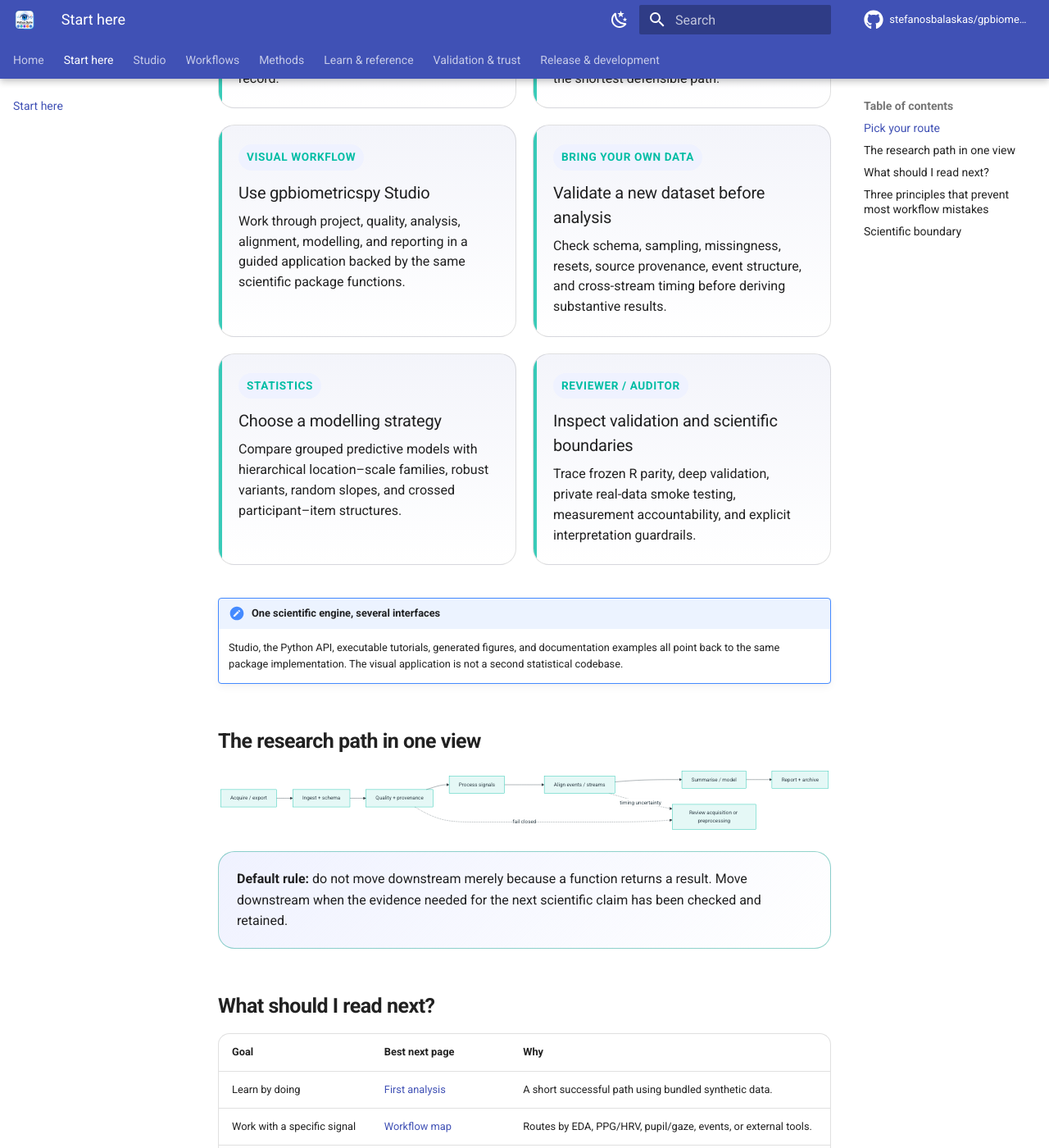
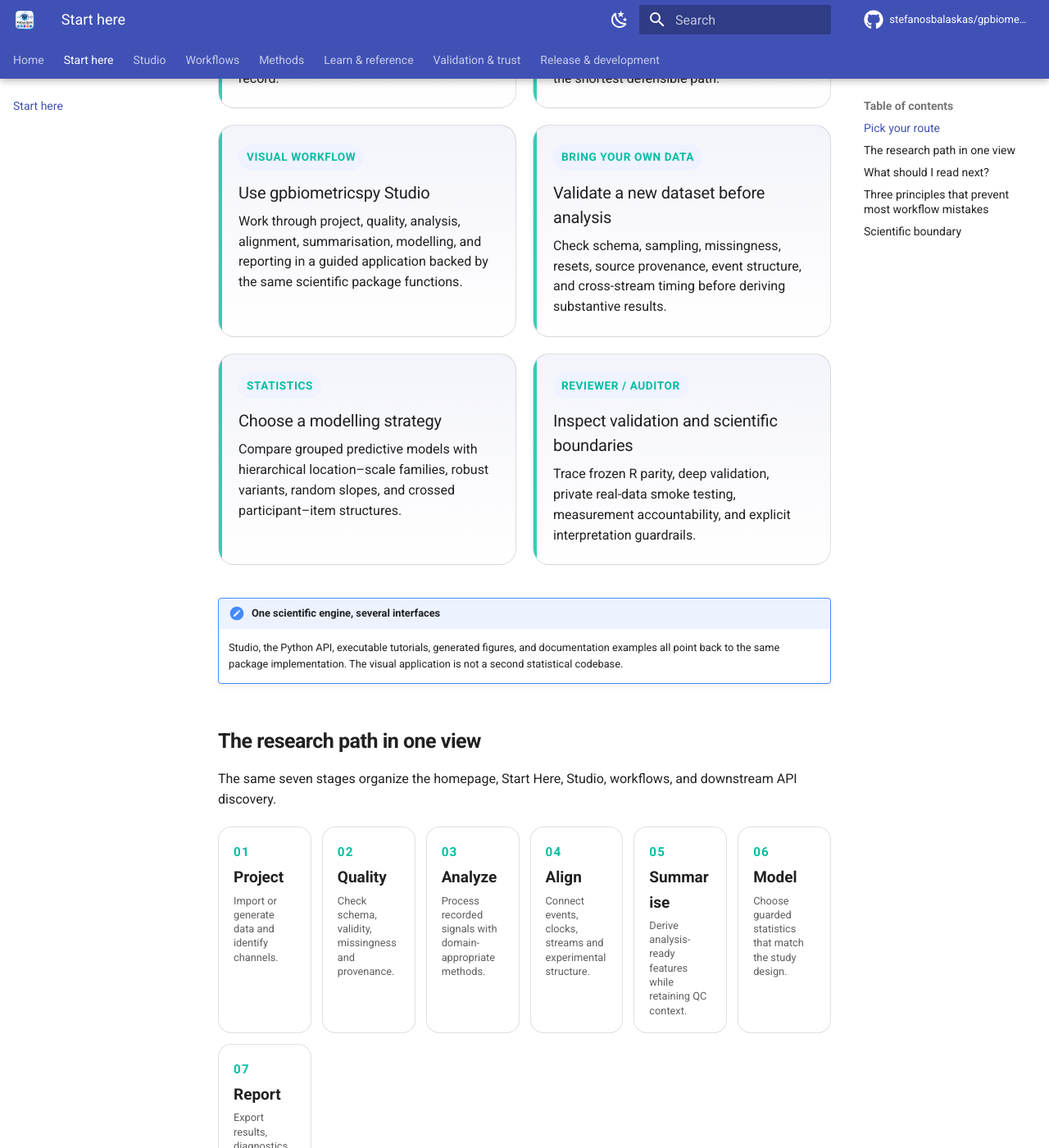
Before and after one commit to stefanosbalaskas/gpbiometricspy, an MkDocs documentation site: the page built from docs/start-here.md, in a window 1280 px wide and 1400 px high, scrolled down 674 px. Shown: the whole window at 82% size. Built offline with MkDocs 1.6.1 and Material for MkDocs 9.7.7, drawn with Linux system fonts in a browser that asks for light colours; plug-ins that fetch from the network failed and are left out; comment, search, counter and statistics services are not loaded; some of the changed text lies outside the part shown.

Commit message:
docs: align site entrypoints to seven-stage research journey (#144)
Expose the seven-stage research journey consistently across homepage and Start Here, add semantic stage markup for accessibility and stable browser testing, align related workflow/article copy, and run the full docs Playwright suite. Docs/site only; no scientific implementation or frozen export-surface changes.

````diff
--- a/docs/start-here.md
+++ b/docs/start-here.md
@@ -37,7 +37,7 @@ Choose the path that matches what you are trying to do. This page is intentional
 <a class="gp-route-card" href="../studio/">
 <span class="gp-route-label">Visual workflow</span>
 <h3>Use gpbiometricspy Studio</h3>
-<p>Work through project, quality, analysis, alignment, modelling, and reporting in a guided application backed by the same scientific package functions.</p>
+<p>Work through project, quality, analysis, alignment, summarisation, modelling, and reporting in a guided application backed by the same scientific package functions.</p>
 </a>
 
 <a class="gp-route-card" href="../guides/validate-dataset/">
@@ -65,16 +65,29 @@ Choose the path that matches what you are trying to do. This page is intentional
 
 ## The research path in one view
 
+The same seven stages organize the homepage, Start Here, Studio, workflows, and downstream API discovery.
+
+<div class="gp-flow gp-flow-product gp-flow-start-here" aria-label="Seven-stage research journey">
+<div data-research-stage="project"><strong>01</strong><span>Project</span><small>Import or generate data and identify channels.</small></div>
+<div data-research-stage="quality"><strong>02</strong><span>Quality</span><small>Check schema, validity, missingness and provenance.</small></div>
+<div data-research-stage="analyze"><strong>03</strong><span>Analyze</span><small>Process recorded signals with domain-appropriate methods.</small></div>
+<div data-research-stage="align"><strong>04</strong><span>Align</span><small>Connect events, clocks, streams and experimental structure.</small></div>
+<div data-research-stage="summarise"><strong>05</strong><span>Summarise</span><small>Derive analysis-ready features while retaining QC context.</small></div>
+<div data-research-stage="model"><strong>06</strong><span>Model</span><small>Choose guarded statistics that match the study design.</small></div>
+<div data-research-stage="report"><strong>07</strong><span>Report</span><small>Export results, diagnostics, provenance and replay information.</small></div>
+</div>
+
 ```mermaid
 graph LR
   A[Acquire / export] --> B[Ingest + schema]
   B --> C[Quality + provenance]
   C --> D[Process signals]
   D --> E[Align events / streams]
-  E --> F[Summarise / model]
-  F --> G[Report + archive]
-  C -. fail closed .-> H[Review acquisition or preprocessing]
-  E -. timing uncertainty .-> H
+  E --> F[Summarise]
+  F --> G[Model]
+  G --> H[Report + archive]
+  C -. fail closed .-> I[Review acquisition or preprocessing]
+  E -. timing uncertainty .-> I
 ```
 
 <div class="gp-decision">
````
Also changed, not shown: docs/articles/python-native/index.md (+1 -1 lines), docs/e2e/test_entrypoint_journey.py (added, +66 -0 lines), docs/index.md (+3 -2 lines), docs/workflows.md (+1 -1 lines), 1 other file.
